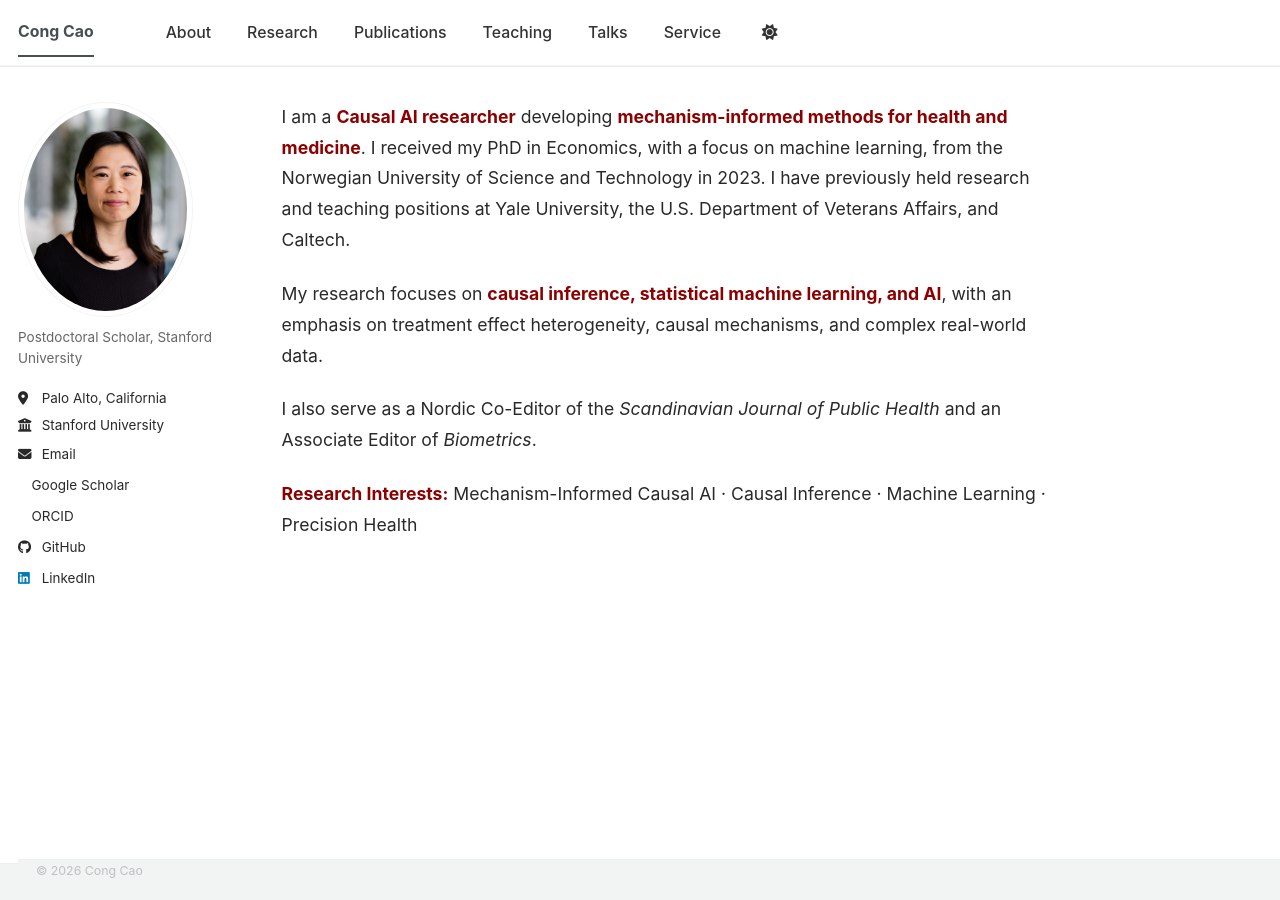
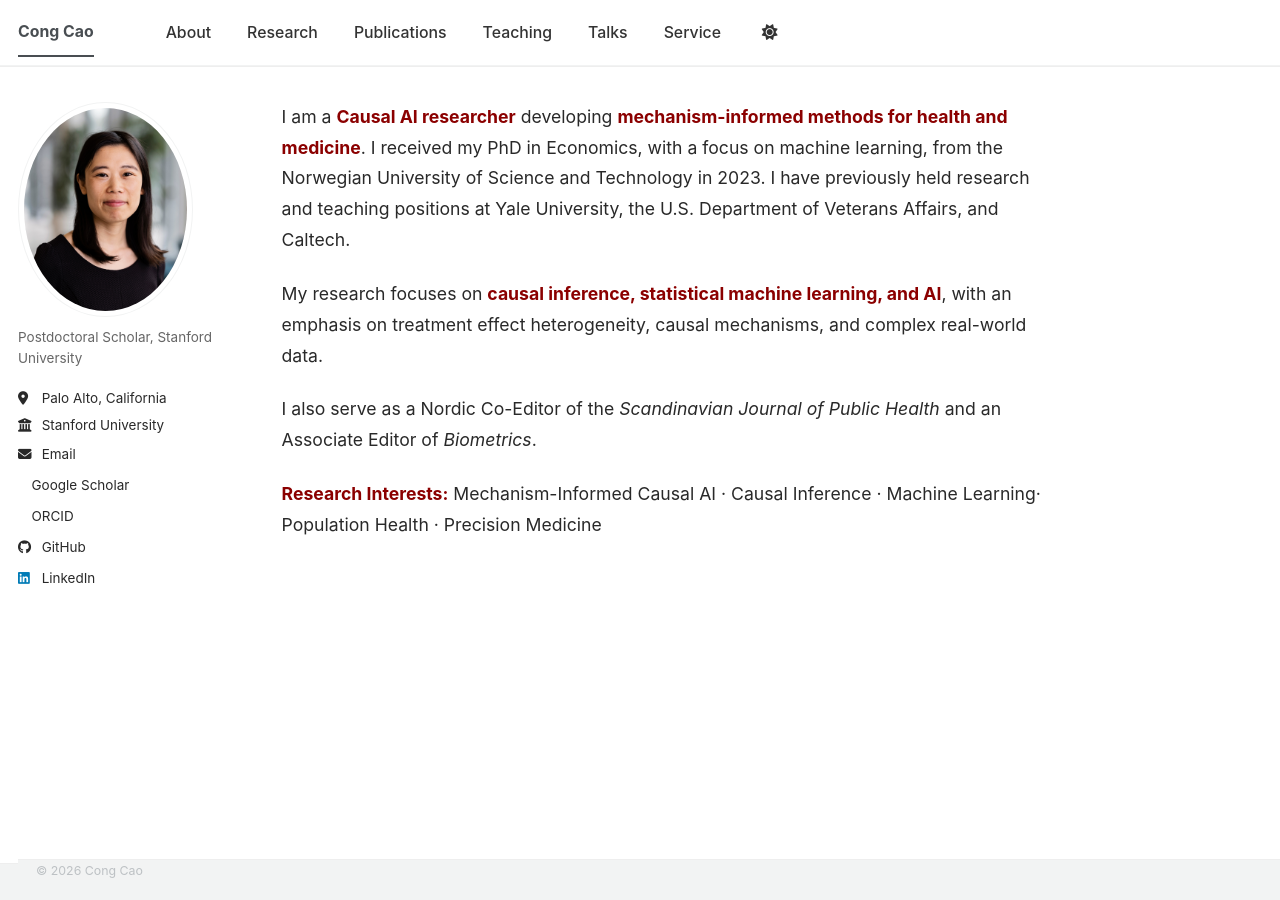
Before and after one commit to congca0/congca0.github.io, a Jekyll site: the page built from about.md, in a window 1280 px wide. Built offline with Jekyll 4.4.1, drawn with Linux system fonts in a browser that asks for light colours; a style sheet for code colours, icons or effects is not loaded; our own code applies the rules of GitHub Pages for plain Markdown files.

Commit message:
Update about.md

```diff
--- a/about.md
+++ b/about.md
@@ -10,4 +10,4 @@ My research focuses on <strong style="color: #8B0000;">causal inference, statist
 
 I also serve as a Nordic Co-Editor of the *Scandinavian Journal of Public Health* and an Associate Editor of *Biometrics*.
 
-<strong style="color: #8B0000;">Research Interests:</strong> Mechanism-Informed Causal AI · Causal Inference · Machine Learning · Precision Health
+<strong style="color: #8B0000;">Research Interests:</strong> Mechanism-Informed Causal AI · Causal Inference · Machine Learning· Population Health · Precision Medicine
```
